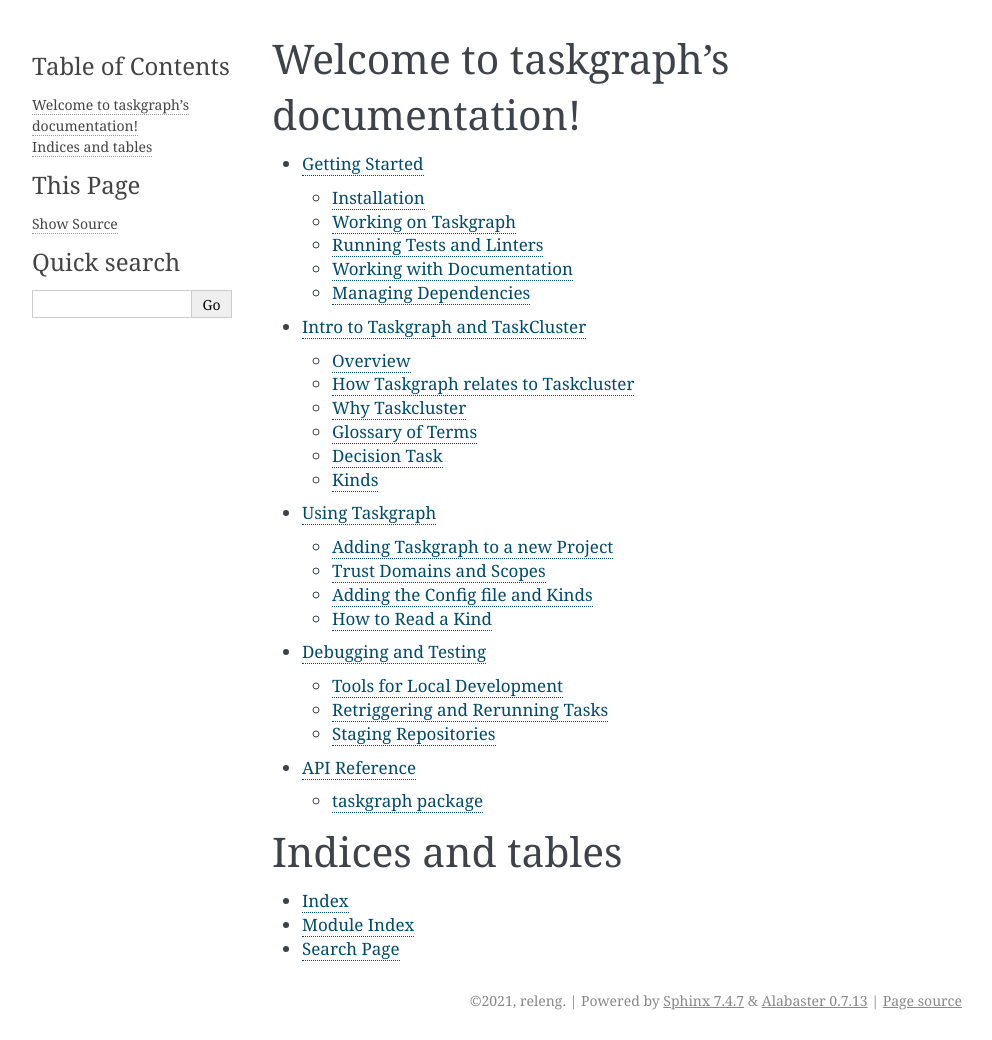
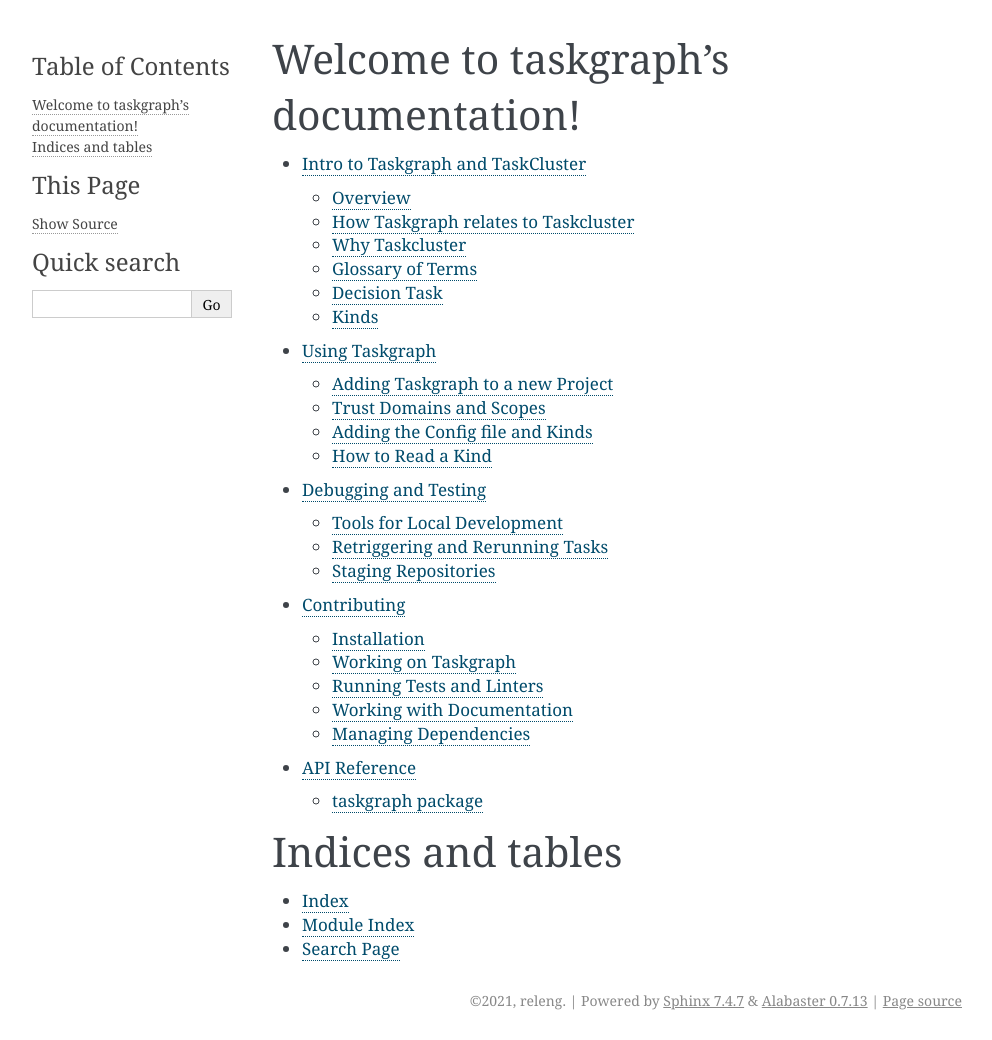
Before and after one commit to taskcluster/taskgraph, a Sphinx documentation site: the page built from docs/index.rst, in a window 1280 px wide. Shown: the whole page, without its empty margins (148-1140 px from the left). Built offline with Sphinx 7.4.7, drawn with Linux system fonts in a browser that asks for light colours.

Commit message:
No Bug - [RELENG-709] Rename the README from 'Getting Started' -> 'Contributing', r=taskgraph-reviewers,aki
The README mostly contains information about how to contribute to and manage
the repo. I don't think it should be the first page a user lands on in the docs
though.

Differential Revision: https://phabricator.services.mozilla.com/D138717

```diff
--- a/docs/index.rst
+++ b/docs/index.rst
@@ -9,10 +9,10 @@ Welcome to taskgraph's documentation!
 .. toctree::
    :maxdepth: 2
 
-   Getting Started <getting_started>
    intro
    usage/using_taskgraph
    usage/debugging_and_testing
+   Contributing <contributing>
    source/modules
 
 Indices and tables
```
Also changed, not shown: docs/contributing.rst (renamed from docs/getting_started.rst).
